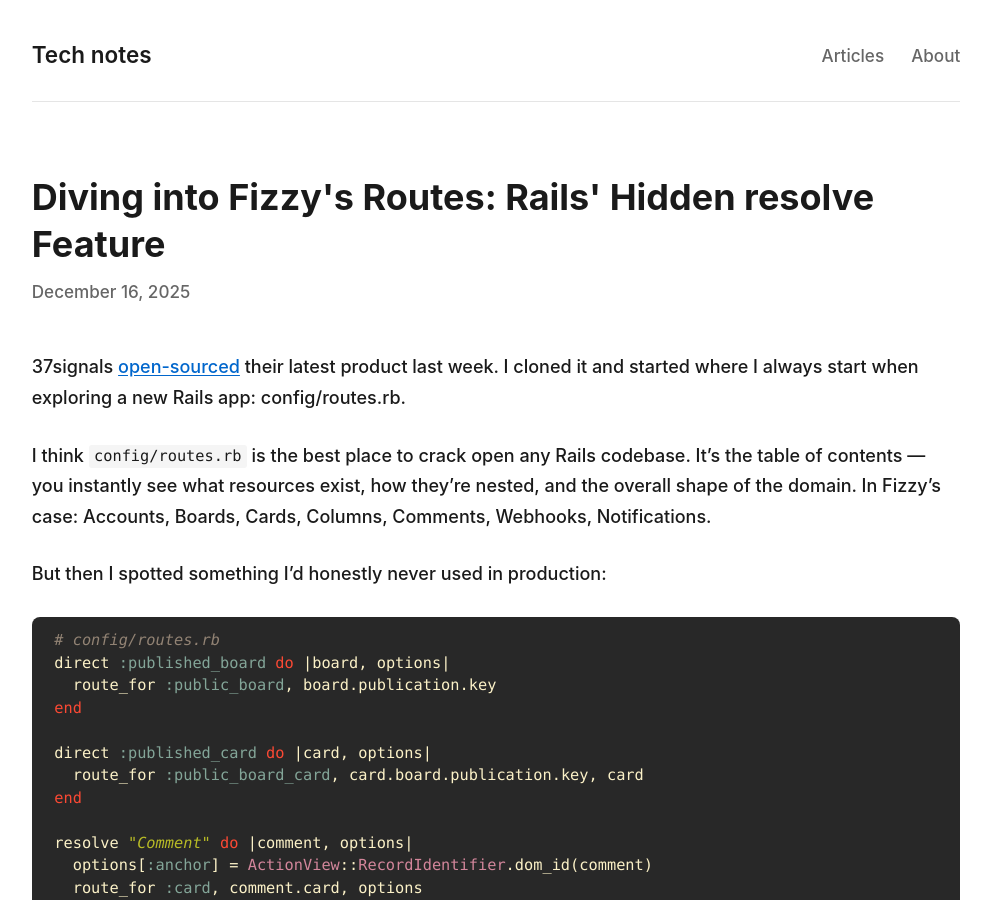
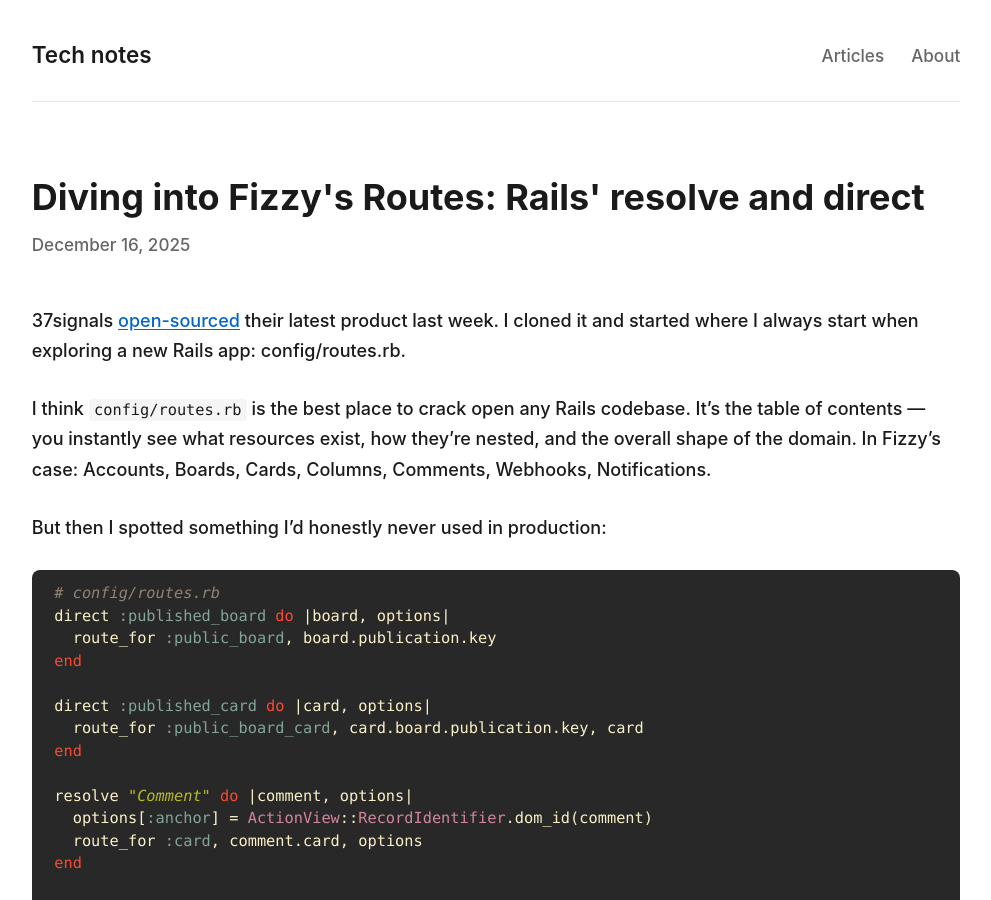
Before and after one commit to kryzhovnik/blog, a Jekyll site: the page built from _posts/2025-12-16-fizzy-direct-resolve.md, in a window 1280 px wide and 900 px high. Shown: the whole window, without its empty margins (144-1135 px from the left). Built offline with Jekyll 4.4.1, drawn with Linux system fonts in a browser that asks for light colours.

Commit message:
Update Fizzy article: new slug, title, and 2025 date

```diff
--- a/_posts/2024-12-16-rails-resolve-fizzy-routes.md
+++ b/_posts/2025-12-16-fizzy-direct-resolve.md
@@ -1,6 +1,6 @@
 ---
 layout: post
-title: "Diving into Fizzy's Routes: Rails' Hidden resolve Feature"
+title: "Diving into Fizzy's Routes: Rails' resolve and direct"
 date: 2025-12-16
 ---
 
```
